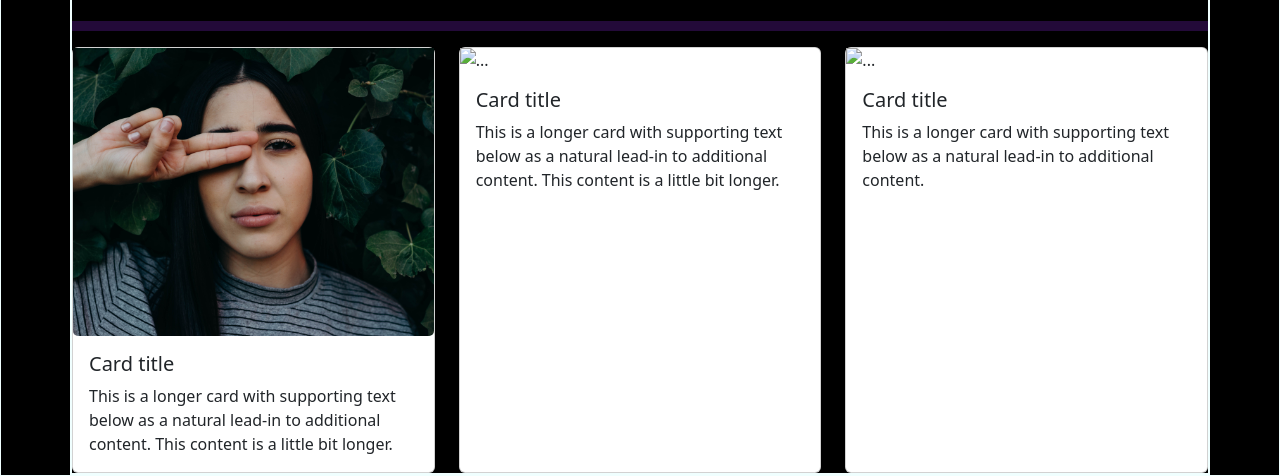
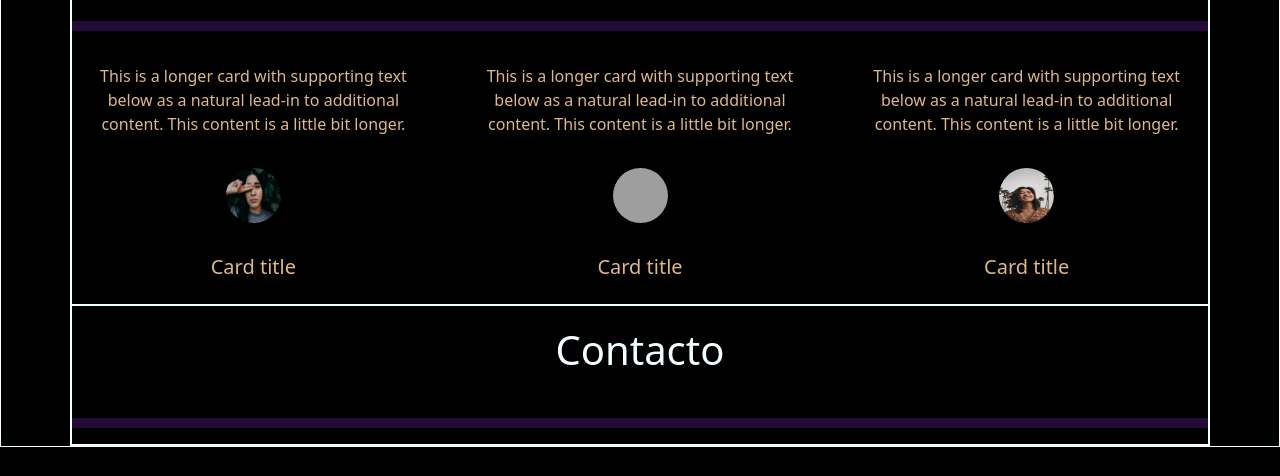
Before and after one commit to OSCKAR96/PruebaM3, a website: page index.html in a window 1280 px wide. Shown: the part 2048-2524 px from the top of the page. After the commit the page ends 2495 px from the top, so only its background shows below. Drawn offline with Linux system fonts and the light colour scheme; grey boxes are pictures that could not be loaded.

Commit message:
se agrega testimonio y se empieza el form

```diff
--- /dev/null
+++ b/assets/scss/components/_forms.scss
@@ -0,0 +1,33 @@
+.contacto{
+    margin-bottom: 20px;
+}
+.contacto__titulo{
+    display: flex;
+    justify-content: center;
+    padding: 40px 0PX;
+
+}
+
+.contacto__form{
+
+}
+
+.contacto__info{
+    display: flex;
+    flex-direction: column;
+
+}
+
+.contacto__info--icon{
+    align-items: center;
+    width: 100%;
+    height: 40px;
+    margin-top: 5px;
+    font-size: 20px;
+
+}
+
+.contacto__info--texto{
+    font-size: 13px;
+    margin-left: 15px;
+}
--- a/assets/scss/layout/_section.scss
+++ b/assets/scss/layout/_section.scss
@@ -68,16 +68,49 @@
 .col {
     display: flex;
     flex-grow: 1;
+    justify-content: center;
 }
 
 
-.card__testimonio{
+// .card__testimonio{
+//     display: flex;
+//     flex-direction: row;
+// }
+
+// .card__img--testimonio{
+//     width: 55px;
+//     right: 55px;
+//     border-radius: 50%;
+// }
+
+.carta{
     display: flex;
-    flex-direction: row;
 }
 
-.card__img--testimonio{
+
+
+.exp{
+    background: transparent;
+    display: flex;
+    flex-wrap: wrap;
+    text-align: center;
+
+}
+
+.exp__cuerpo{
+    color: burlywood;
+    text-align: center;
+    align-items: center;
+
+
+}
+
+.exp__texto{
+    background: transparent;
+}
+
+.exp__img{
+    height: 55px;
     width: 55px;
-    right: 55px;
     border-radius: 50%;
 }
--- a/assets/scss/main.scss
+++ b/assets/scss/main.scss
@@ -5,3 +5,5 @@
 @import "../scss/layout/header";
 
 @import "../scss/layout/section";
+
+@import "../scss/components/forms";
--- a/index.html
+++ b/index.html
@@ -96,7 +96,7 @@
         </div>
         <section id="quienes somos">
             <div class="titulo">
-                <h1 class="titulo__titulo text-black">Quienes Somos wm??</h1>
+                <h1 class="titulo__titulo">Quienes Somos wm??</h1>
             </div>
             <hr class="titulo__linea">
             <div class="informacion2 row container">
@@ -179,36 +179,61 @@
                 <hr class="titulo__linea">
                 <div class="row row-cols-1 row-cols-md-3 g-4">
                     <div class="col">
-                        <div class="card">
-                            <img src="./assets/img/testimonio1.jpg" class="card-img-bottom" alt="...">
-                            <div class="card-body">
+                        <div class="card exp">
+                            <div class="card-body exp__cuerpo">
+                                <p class="card-text exp__texto">This is a longer card with supporting text below as a
+                                    natural
+                                    lead-in to additional content. This content is a little bit longer.</p>
+                            </div>
+                            <div class="card-body exp__cuerpo">
+                                <img src="./assets/img/testimonio1.jpg" class="exp__img" alt="...">
+                            </div>
+                            <div class="card-body exp__cuerpo">
                                 <h5 class="card-title">Card title</h5>
-                                <p class="card-text">This is a longer card with supporting text below as a natural
-                                    lead-in to additional content. This content is a little bit longer.</p>
                             </div>
                         </div>
                     </div>
                     <div class="col">
-                        <div class="card">
-                            <img src="./assets/img/testimonio.jpg" class="card-img-bottom" alt="...">
-                            <div class="card-body">
+                        <div class="card exp">
+                            <div class="card-body exp__cuerpo">
+                                <p class="card-text exp__texto">This is a longer card with supporting text below as a
+                                    natural
+                                    lead-in to additional content. This content is a little bit longer.</p>
+                            </div>
+                            <div class="card-body exp__cuerpo">
+                                <img src="./assets/img/testimonio2.jpg" class="exp__img" alt="...">
+                            </div>
+                            <div class="card-body exp__cuerpo">
                                 <h5 class="card-title">Card title</h5>
-                                <p class="card-text">This is a longer card with supporting text below as a natural
-                                    lead-in to additional content. This content is a little bit longer.</p>
                             </div>
                         </div>
                     </div>
                     <div class="col">
-                        <div class="card">
-                            <img src="..." class="card-img-bottom" alt="...">
-                            <div class="card-body">
+                        <div class="card exp">
+                            <div class="card-body exp__cuerpo">
+                                <p class="card-text exp__texto">This is a longer card with supporting text below as a
+                                    natural
+                                    lead-in to additional content. This content is a little bit longer.</p>
+                            </div>
+                            <div class="card-body exp__cuerpo">
+                                <img src="./assets/img/testimonio3.jpg" class="exp__img" alt="...">
+                            </div>
+                            <div class="card-body exp__cuerpo">
                                 <h5 class="card-title">Card title</h5>
-                                <p class="card-text">This is a longer card with supporting text below as a natural
-                                    lead-in to additional content.</p>
                             </div>
                         </div>
                     </div>
                 </div>
+            </div>
+        </section>
+
+        <section id="destacados">
+            <div class="container">
+                <div class="titulo">
+                    <h1 class="titulo__titulo"> Contacto</h1>
+                </div>
+                <hr class="titulo__linea">
+
             </div>
         </section>
 
```
Also changed, not shown: assets/css/main.css, 1 other file.
